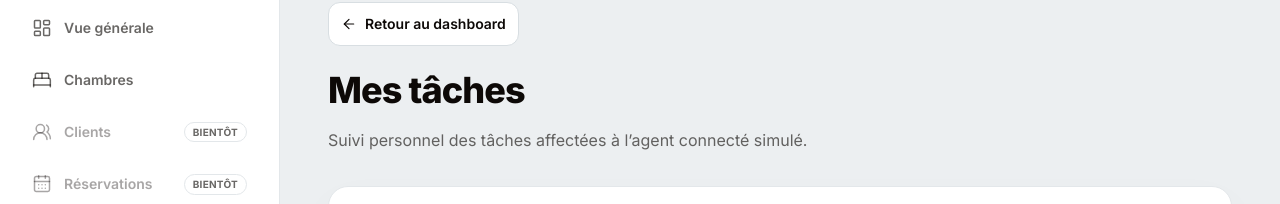
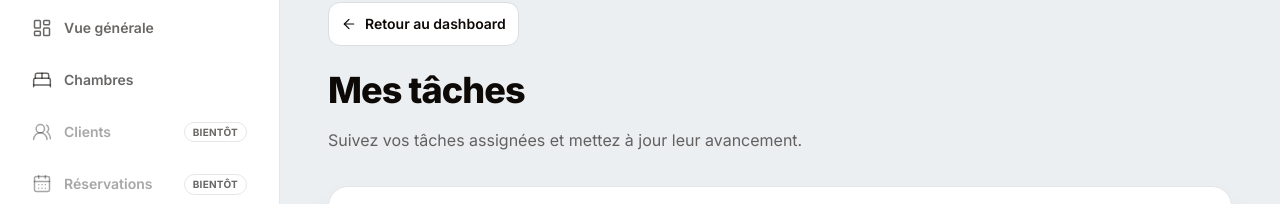
Before and after one commit to Mouad45-bit/hotel-management-system, a Next.js app in the folder frontend/: page /housekeeping/my-tasks in a window 1280 px wide. Shown: the part 134-338 px from the top of the page. Built offline with nearby package versions, Linux system fonts and the light colour scheme; no server answers.

Commit message:
fix(housekeeping): generalize my tasks description

```diff
--- a/frontend/src/components/housekeeping/MyHousekeepingTasksClient.tsx
+++ b/frontend/src/components/housekeeping/MyHousekeepingTasksClient.tsx
@@ -85,15 +85,13 @@ export function MyHousekeepingTasksClient({ agentId }: MyHousekeepingTasksClient
                 </Link>
 
                 <div className="mt-6">
-                    <div>
                     <h2 className="text-4xl font-extrabold tracking-tight text-[var(--hms-text)]">
                         Mes tâches
                     </h2>
 
                     <p className="mt-4 max-w-3xl text-base leading-7 text-[var(--hms-text-muted)]">
-                        Suivi personnel des tâches affectées à l’agent connecté simulé.
+                        Suivez vos tâches assignées et mettez à jour leur avancement.
                     </p>
-                    </div>
                 </div>
             </section>
 
```
